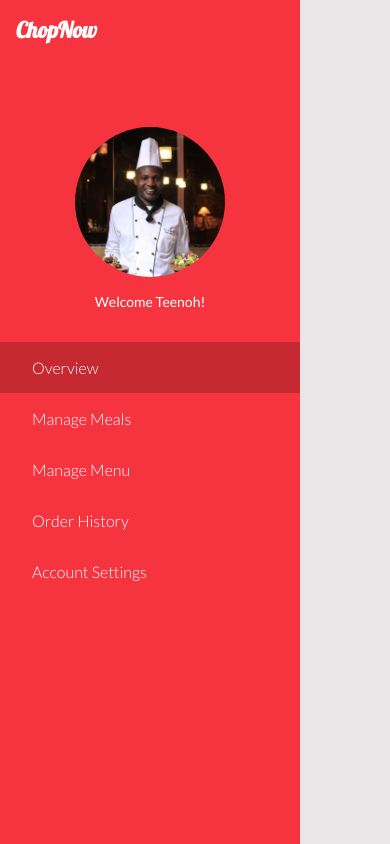
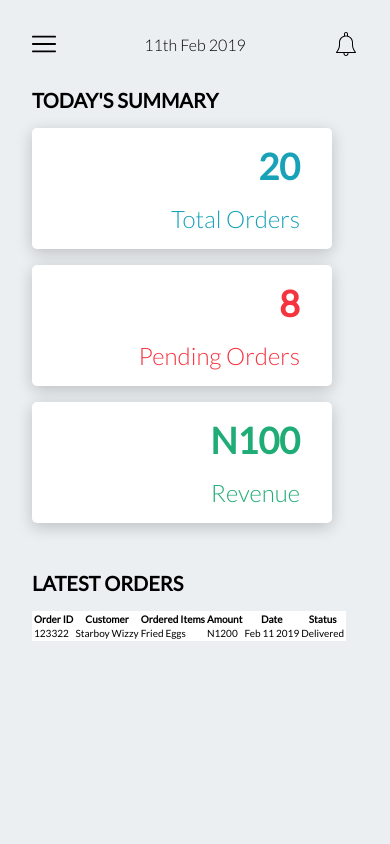
Before and after one commit to teenoh/chopnow, a plain HTML site: page ui/caterer-dash.html in a window 390 px wide. Drawn offline with Linux system fonts and the light colour scheme.

Commit message:
complete order summary cards

```diff
--- a/ui/assets/auth.css
+++ b/ui/assets/auth.css
@@ -8,7 +8,7 @@
     --white-darken-1: #F9F9F9;
     --gray: #787878;
     --black: #000;
-    --black-shadow: rgba(0,0,0,0.6);
+    --black-shadow: rgba(0,0,0,0.2);
     --green: #20ac76;
     --green-darken: #1c9e6c;
 
--- a/ui/assets/buka.css
+++ b/ui/assets/buka.css
@@ -6,7 +6,7 @@
     --white-darken-1: #F9F9F9;
     --gray: #787878;
     --black: #000;
-    --black-shadow: rgba(0,0,0,0.6);
+    --black-shadow: rgba(0,0,0,0.2);
     --green: #20ac76;
     --green-darken: #1c9e6c;
 
--- a/ui/assets/dash.css
+++ b/ui/assets/dash.css
@@ -3,45 +3,43 @@
   --primary-darken: rgb(199, 41, 51);
   --white: #fff;
   --white-darken-2: rgb(232, 230, 230);
-    --white-darken-1: #F9F9F9;
+  --white-darken-1: #f9f9f9;
   --gray: #787878;
+  --bg-gray: #EBEFF2;
   --black: #000;
-    --black-shadow: rgba(0,0,0,0.6);
+  --black-shadow: rgba(0, 0, 0, 0.2);
   --green: #20ac76;
   --green-darken: #1c9e6c;
-
+  --info: #17a2b8;
 }
-
 
 /* Fonts */
 
-@font-face{
+@font-face {
   font-family: "Lato";
   src: url("fonts/Lato/Lato-Regular.ttf");
-    font-weight: normal
+  font-weight: normal;
 }
 
-@font-face{
+@font-face {
   font-family: "Lato-Bold";
   src: url("fonts/Lato/Lato-Bold.ttf");
 }
 
-@font-face{
+@font-face {
   font-family: "Lato-Bold-Italic";
   src: url("fonts/Lato/Lato-BoldItalic.ttf");
 }
 
-@font-face{
+@font-face {
   font-family: "Lato-Light";
   src: url("fonts/Lato/Lato-Light.ttf");
 }
 
-@font-face{
+@font-face {
   font-family: "Lobster";
   src: url("fonts/Lobster/Lobster-Regular.ttf");
 }
-
-
 
 /* General styles */
 
@@ -57,7 +55,7 @@ html {
 
 body {
   font-family: "Lato", sans-serif;
-    background-color: var(--white-darken-1)
+  background-color: var(--bg-gray);
 }
 
 .btn {
@@ -66,13 +64,25 @@ body {
   border: none;
 }
 
+.text-color-primary {
+    color: var(--primary)
+}
+
+.text-color-success {
+    color: var(--green)
+}
+
+.text-color-info {
+    color: var(--info);
+}
+
 .container {
   width: 100%;
   padding: 0rem 1.6rem;
   margin: 0 auto;
 }
 
-.mobile-view{
+.mobile-view {
   display: none;
 }
 
@@ -86,7 +96,6 @@ body {
   .container {
     max-width: 720px;
   }
-
   .mobile-view {
     display: block;
   }
@@ -104,38 +113,54 @@ body {
   }
 }
 
-
-
 /* main */
 main {
   display: flex;
   height: 100vh;
+  position: relative;
 }
 
 .main-container {
   flex: 1;
-    background-color: var(--white-darken-2);
+  background-color: var(--bg-gray);
 }
 
-.sidebar{
+.sidebar {
   width: 30rem;
   background-color: var(--primary);
   display: flex;
   flex-direction: column;
   justify-content: center;
   /* align-items: center; */
-    position: relative
+  position: relative;
 }
 
-.sidebar .logo {
+.sidebar .logo-div {
   position: absolute;
   top: 0;
   left: 0;
   padding: 1.6rem;
+  width: 100%;
+  display: flex;
+  flex-direction: row;
+  justify-content: space-between;
+  align-items: center;
+}
+
+
+.sidebar .logo-div .logo {
   color: var(--white);
   font-family: "Lobster";
   font-size: 2.2rem;
+}
 
+.sidebar .logo-div .cancel-btn {
+  width: 2rem;
+  height: 2rem;
+}
+
+.sidebar .logo-div path fill {
+  color: var(--white);
 }
 
 .sidebar nav {
@@ -148,7 +173,6 @@ main {
   flex-direction: column;
   align-items: center;
   margin-bottom: 3.2rem;
-
 }
 
 .sidebar nav .user-welcome img {
@@ -162,13 +186,12 @@ main {
 .sidebar nav .user-welcome span {
   color: var(--white);
   font-size: 1.4rem;
-    max-width: 70%
+  max-width: 70%;
 }
 
 .sidebar nav .nav-links {
   display: flex;
   flex-direction: column;
-
 }
 
 .sidebar nav .nav-links li {
@@ -184,5 +207,115 @@ main {
 
 .sidebar nav .nav-links li.active {
   background-color: var(--primary-darken);
-    color: var(--white)
+  color: var(--white);
+  border-left: 3px solid var(--white);
 }
+
+@media (max-width: 768px) {
+  .sidebar {
+    display: none;
+    position: absolute;
+    top: 0;
+    left: 0;
+    height: 100vh;
+
+  }
+
+  .sidebar.active {
+    display: block;
+    transition: all 0.3s ease-in-out;
+  }
+}
+
+/* main container */
+
+.main-container {
+  padding: 3.2rem;
+}
+
+.main-container nav {
+  display: flex;
+  flex-direction: row;
+  justify-content: space-between;
+  align-items: center;
+  margin-bottom: 3.2rem;
+}
+
+.main-container nav span {
+  font-size: 1.8rem;
+  font-family: "Lato-Light"
+
+}
+
+.main-container nav img {
+  width: 2.4rem;
+  height: 2.4rem;
+}
+
+.main-container .content {
+}
+
+
+.main-container .content > h2 {
+    font-size: 2rem;
+    text-transform: uppercase;
+    margin-bottom: 1.6rem;
+}
+
+.main-container .content .order-summary {
+  display: flex;
+  flex-direction: row;
+  flex-wrap: wrap;
+  justify-content: space-between;
+  margin-bottom: 3.2rem;
+}
+
+.main-container .content .order-summary .card {
+  min-width: 20rem;
+  max-width: 30rem;
+  flex: 1;
+  background-color: var(--white);
+  box-shadow: 0 0.4rem 1.6rem var(--black-shadow);
+  padding: 1.6rem 3.2rem;
+
+  min-height: 10rem;
+  margin: 0 1.6rem 1.6rem 0rem;
+  display: flex;
+  flex-direction: column;
+  align-items: flex-end;
+  border-radius: .5rem;
+}
+
+.main-container .content .order-summary .card .count{
+    font-size: 3.6rem;
+    margin-bottom: 1.6rem;
+}
+
+.main-container .content .order-summary .card .desc {
+    font-size: 2.4rem;
+    font-family: "Lato-Light"
+}
+
+.main-container .content .order-summary .order-count {
+}
+
+
+
+@media (max-width: 576px) {
+  .main-container nav span {
+    font-size: 1.6rem;
+  }
+
+  .main-container .content .order-summary .card {
+    width: 100%;
+  }
+}
+
+
+/* latest orders */
+
+table {
+    display: table;
+    background-color: var(--white);
+    border-color: var(--gray)
+}
--- a/ui/caterer-dash.html
+++ b/ui/caterer-dash.html
@@ -11,10 +11,17 @@
   <body>
     <main>
       <section class="sidebar">
+        <div class="logo-div">
           <h1 class="logo">ChopNow</h1>
+          <img
+            class="mobile-view cancel-btn"
+            src="assets/images/cancel.svg"
+            alt=""
+          />
+        </div>
         <nav>
           <div class="user-welcome">
-                  <img src="assets/images/profile_pic.jpg" alt="">
+            <img src="assets/images/profile_pic.jpg" alt="" />
             <span>Welcome Teenoh!</span>
           </div>
           <ul class="nav-links">
@@ -22,11 +29,68 @@
             <li>Manage Meals</li>
             <li>Manage Menu</li>
             <li>Order History</li>
-                  <li> Account Settings </li>
+            <li>Account Settings</li>
+            <li>Logout</li>
           </ul>
         </nav>
       </section>
-      <section class="main-container"></section>
+      <section class="main-container">
+        <nav>
+          <span
+            ><img
+              class="hamburger mobile-view"
+              src="assets/images/hamburger.svg"
+              alt=""
+          /></span>
+          <span> 11th Feb 2019 </span>
+          <img class="notif-icon" src="assets/images/notif.svg" alt="" />
+        </nav>
+        <div class="content">
+          <h2>Today's Summary</h2>
+          <div class="order-summary">
+            <div class="card text-color-info">
+              <h4 class="count">20</h4>
+              <span class="desc">Total Orders</span>
+            </div>
+            <div class="card text-color-primary">
+              <h4 class="count">8</h4>
+              <span class="desc ">Pending Orders</span>
+            </div>
+            <div class="card text-color-success">
+              <h4 class="count">N100</h4>
+              <span class="desc">Revenue</span>
+            </div>
+          </div>
+
+          <h2>Latest Orders</h2>
+          <div class="latest-orders">
+            <div class="table-wrapper">
+              <table>
+                <thead>
+                  <tr>
+                    <th>Order ID</th>
+                    <th>Customer</th>
+                    <th>Ordered Items</th>
+                    <th>Amount</th>
+                    <th>Date</th>
+                    <th>Status</th>
+                  </tr>
+                </thead>
+                <tbody>
+                  <tr>
+                    <td>123322</td>
+                    <td>Starboy Wizzy</td>
+                    <td>Fried Eggs</td>
+                    <td>N1200</td>
+                    <td>Feb 11 2019</td>
+                    <td>Delivered</td>
+                  </tr>
+                </tbody>
+              </table>
+            </div>
+          </div>
+        </div>
+      </section>
     </main>
   </body>
 </html>
```
Also changed, not shown: ui/assets/images/cancel.svg (added), ui/assets/images/hamburger.svg (added), ui/assets/images/notif.svg (added). Lines whose indentation alone changed are shown as unchanged.
